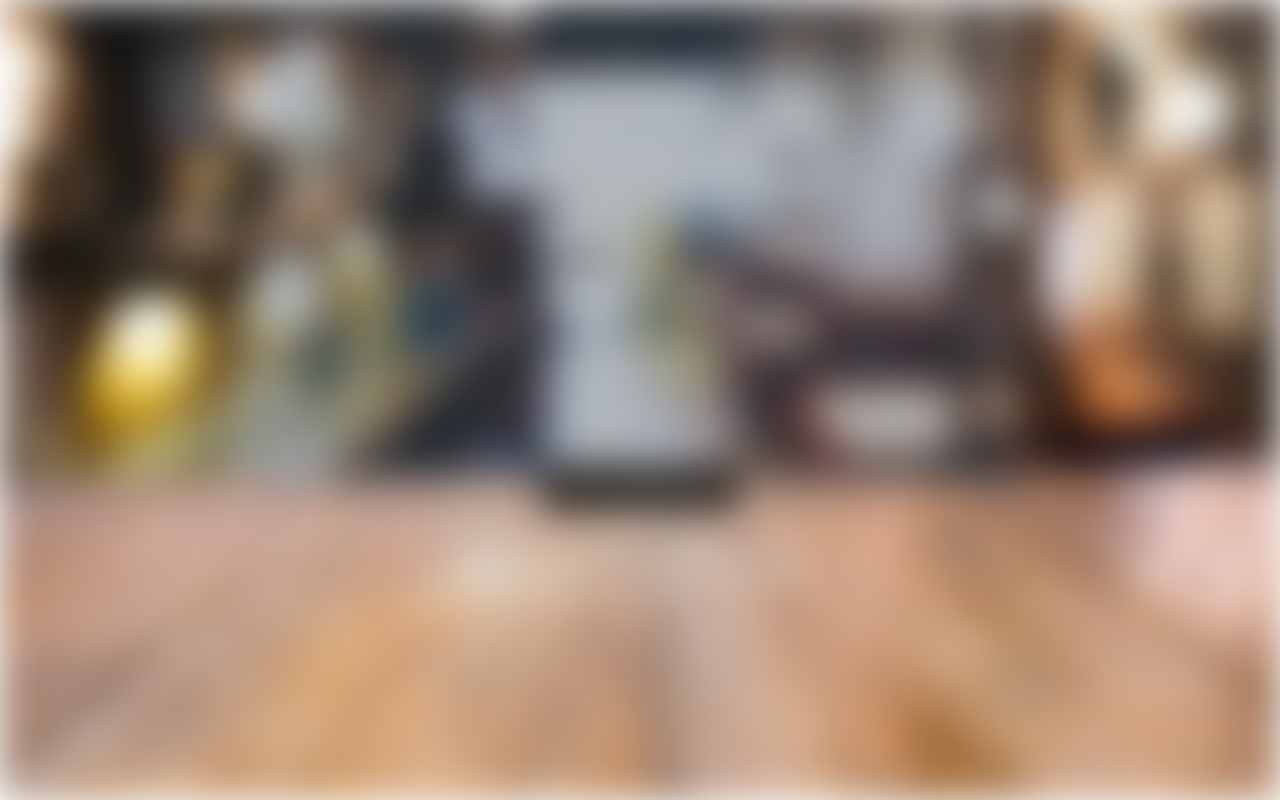
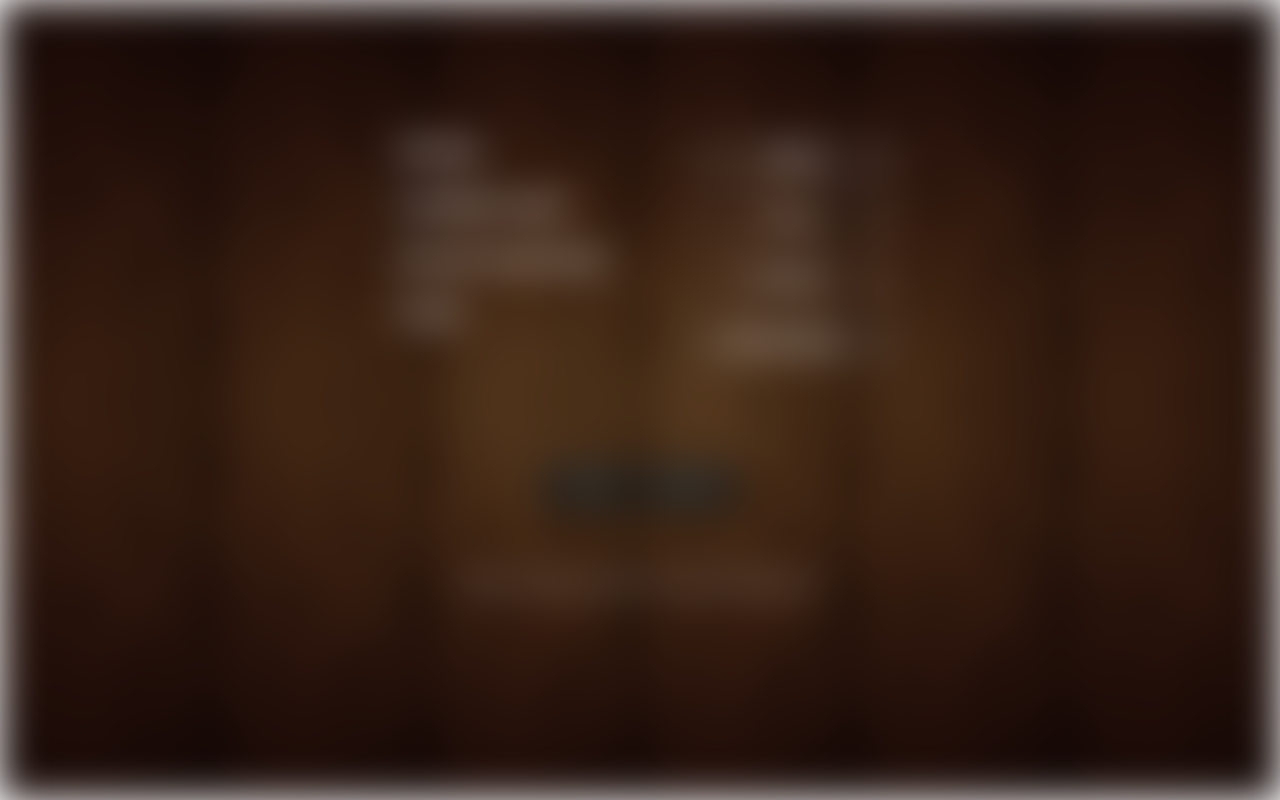
Before and after one commit to hjuarez20/LaParrillaArgentina, a PHP site: page /edittable.php?type=1&id=1 in a window 1280 px wide. Run offline with PHP 8.4, Linux system fonts and the light colour scheme; data comes from the database, SQL or seed files in the repository; some libraries are stand-ins or nearby versions.

Commit message:
oscar ULTIMO PULL
NO JODA MARICO

```diff
--- a/css/edittable.css
+++ b/css/edittable.css
@@ -16,7 +16,7 @@
 }
 
 .img1{
-     background-image: url(../img/edittable2.jpg);
+     background-image: url(../img/madera1.jpg);
      background-size: cover;
      background-position: center;
      filter: blur(20px);
@@ -27,7 +27,6 @@
 .container-data{
     width: 50%;
     height: 30%;
-    background-color: rgba(83, 86, 94, 0.4);
     padding: 10% 5%;
     margin: 0 auto;
     border-radius: 6px;
@@ -57,6 +56,7 @@
     border-radius: 6px;
     margin: 15px 0px 15px -60px;
     text-align: center;
+    color: white;
 
 }
 
@@ -69,6 +69,7 @@
     float: left;
     margin: 0px 70px;
     padding: 10px;
+    color: white;
 }
 
 .footerStyle{
--- a/css/principal.css
+++ b/css/principal.css
@@ -357,7 +357,7 @@
 
 .foodMenu {
     color: #fff;
-    background-image: url(../img/food/foodMenuSettings.jpeg);
+    background-image: url(../img/madera1.jpg);
     background-size: cover;
     display: block;
     height: 100%;
@@ -383,7 +383,7 @@
 .foodMenu-user{
     margin-top: 30px;
     padding: 20px;
-    background-color: rgba(200, 200, 200, 0.2);
+
 
 }
 
--- a/edittable.php
+++ b/edittable.php
@@ -147,7 +147,7 @@
  ?>
     </div>
     <div class="col-xs-12 col-sm-12 col-md-4 footerStyle">
-           <p>Â®Todos los derechos reservados - Proyecto Multimedios 2016</p>
+           <p>®Todos los derechos reservados - Proyecto Multimedios 2016</p>
     </div>
     </div>
     </div>
```
Also changed, not shown: foodMenuSettings.php (+4 -4 lines).
